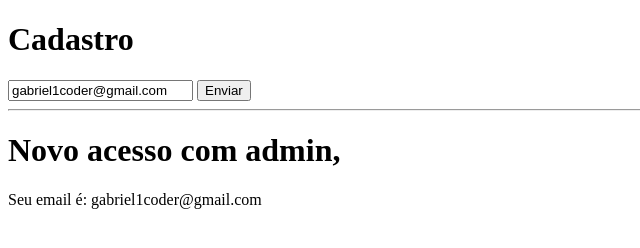
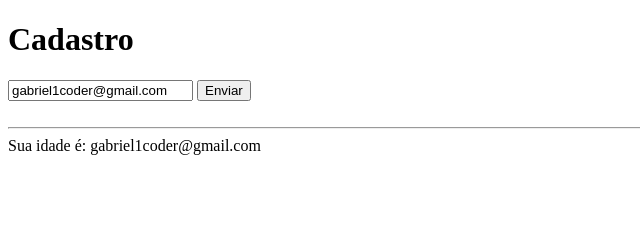
Before and after one commit to Gabrielfernandes87f/curso-JavaScript, a plain HTML site: page index.html in a window 1280 px wide. Both pictures are taken after a click on the button "Enviar". Shown: the whole page, without its empty margins (0-640 px from the left). Drawn offline with Linux system fonts and the light colour scheme.

Commit message:
function possso passar um paramentro, esse pode ser um event(qualquer nome) nem recebo um obj com informaçoes do evento. o preventListener ligado nao vai carregar sua pagina auto

```diff
--- a/app.js
+++ b/app.js
@@ -2,28 +2,10 @@ var button = document.querySelector('#body button');
 var card = document.querySelector('#body #card');
 var input = document.querySelector('#body input');
 
-button.addEventListener('click', function () {
-    card.innerHTML =  `Sua idade é: ` + input.value;
+button.addEventListener('click', function (event) {
+    event.preventDefault();
+    card.innerHTML = `Sua idade é: ` + input.value;
+    console.log(input.value);
 });
+//
 //////////////////////////////////////////////////////////////////////////////////////////////
-
-button.addEventListener('click', function () {
-    alert(`Seu email  é: ` + input.value)
-});
-
-//////////////////////////////////////////////////////////////////////////////////////////////
-
-function mostrarEmail() {
-    card.innerHTML =  `Sua idade é (mostrarEmail): ` + input.value;
-}
-
-button.addEventListener('click', mostrarEmail);
-
-button.addEventListener('click', function () {
-    card.innerHTML = `
-    <div class="new">
-        <h1 class="title-admin">Novo acesso com admin,</h1>
-        <p>Seu email é: ` + input.value + `</p>
-    </div>
-</div>`
-});
--- a/index.html
+++ b/index.html
@@ -10,6 +10,7 @@
 </head>
 <body id="body">
     <h1>Cadastro</h1>
+    <form action="">
         <input type="text"
         placeholder="Nome"
         id="nome"
@@ -17,6 +18,7 @@
         value="gabriel1coder@gmail.com"
         >
         <button>Enviar</button>
+    </form>
     <br>
     <hr>
     <div id="card">
```
Lines whose indentation alone changed are shown as unchanged.
